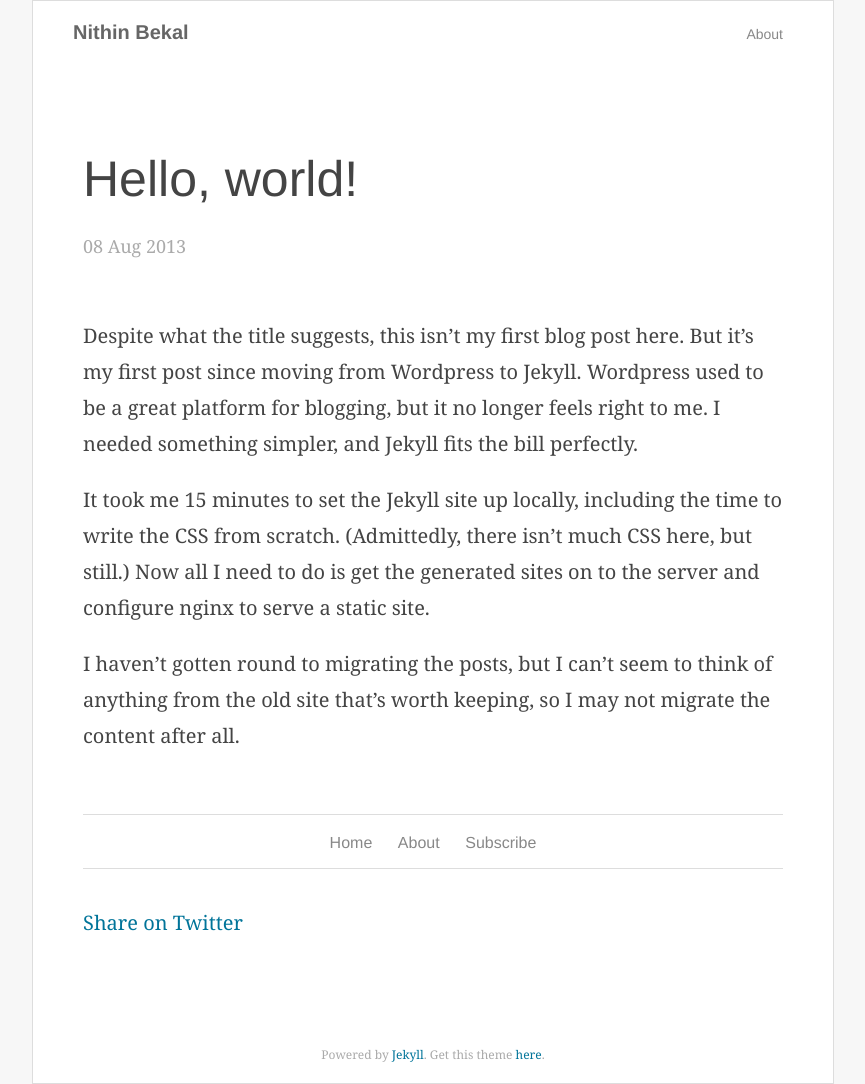
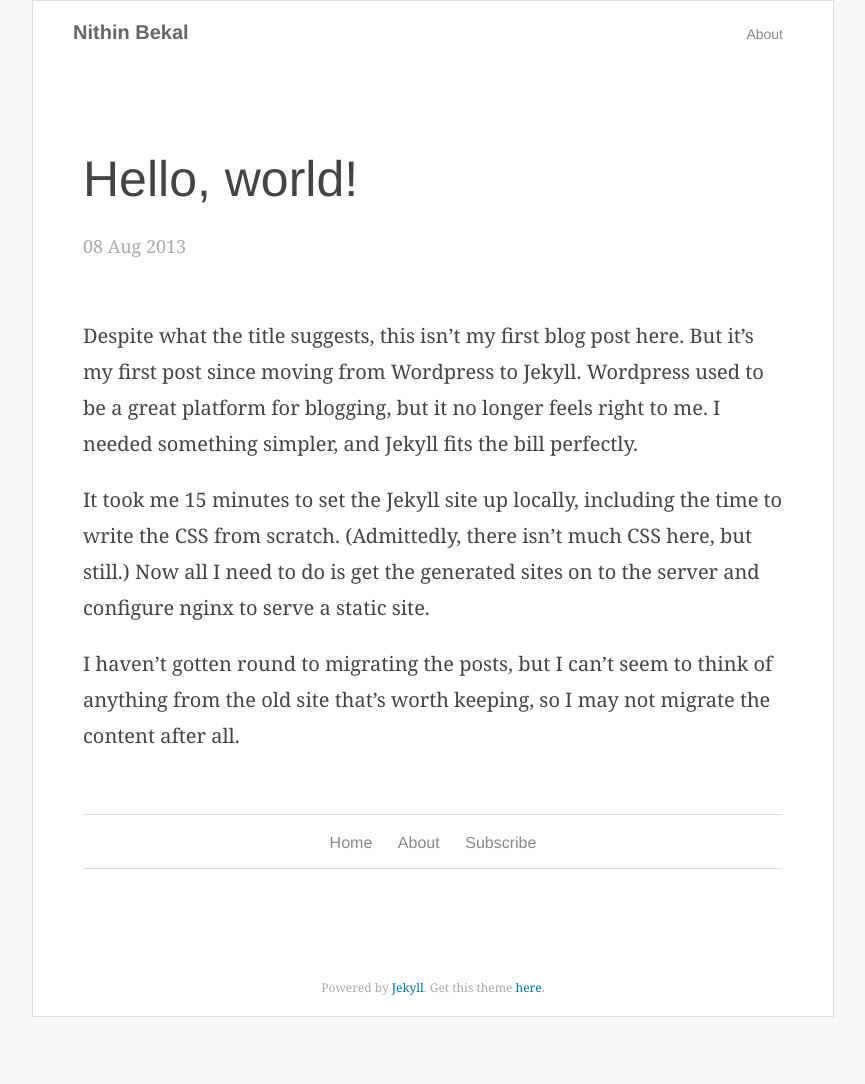
Before and after one commit to nithinbekal/nithinbekal.github.io, a Jekyll site: the page built from _posts/2013-08-08-hello-world.markdown, in a window 1280 px wide. Shown: the whole page, without its empty margins (207-1072 px from the left). Built offline with Jekyll 4.4.1, drawn with Linux system fonts in a browser that asks for light colours; comment, search, counter and statistics services are not loaded; after the commit the page ends 1017 px from its top, so only the background shows below that.

Commit message:
Hide tweet button

```diff
--- a/_layouts/post.html
+++ b/_layouts/post.html
@@ -17,7 +17,7 @@ layout: default
   </div>
 
   <div class='social-share'>
-    <a href="http://twitter.com/share" class="twitter-share-button" data-url="{{ site.url }}{{ page.url }}" data-text="{{ page.title }}" data-via='nithinbekal' data-count="horizontal">Share on Twitter</a>
+    <!-- <a href="http://twitter.com/share" class="twitter-share-button" data-url="{{ site.url }}{{ page.url }}" data-text="{{ page.title }}" data-via='nithinbekal' data-count="horizontal">Share on Twitter</a> -->
   </div>
 
   <div id="disqus_thread"></div>
```
